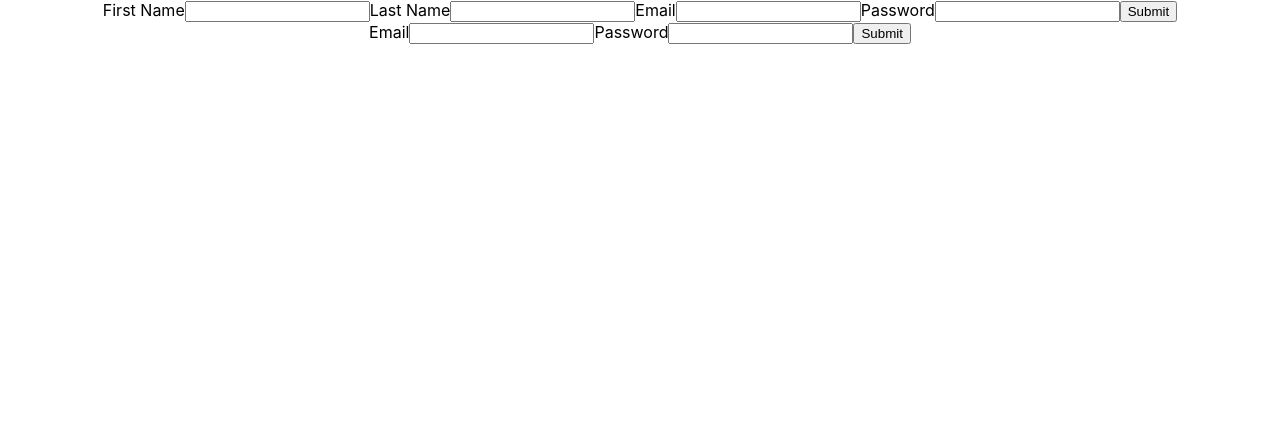
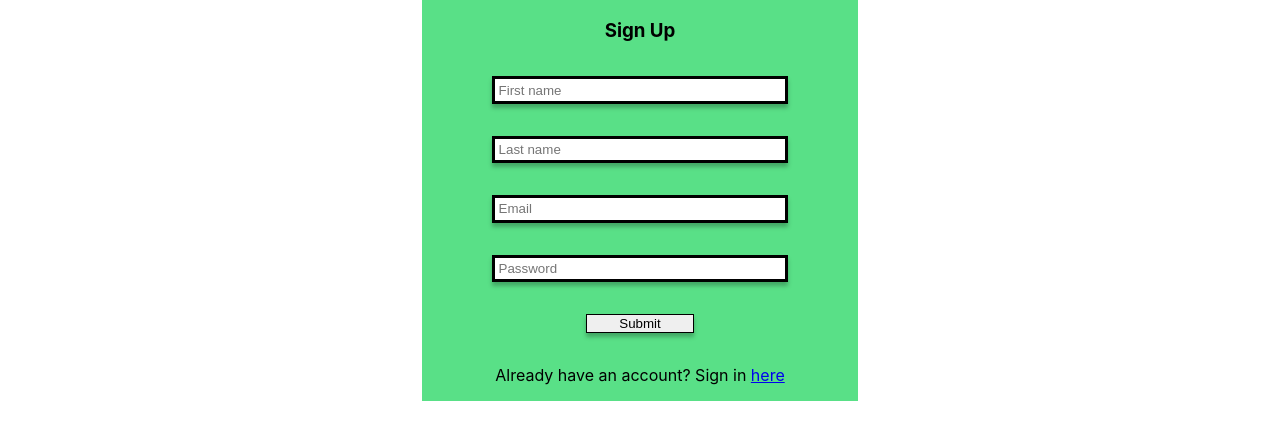
Before and after one commit to DavidKuseh/Yagi-fe, a React (Create React App) app: page / in a window 1280 px wide. Shown: the top 440 px of the page. Built offline with nearby package versions, Linux system fonts and the light colour scheme.

Commit message:
initial styling of auth forms

```diff
--- a/package.json
+++ b/package.json
@@ -14,6 +14,7 @@
     "react-scripts": "3.4.1",
     "redux": "^4.0.5",
     "redux-thunk": "^2.3.0",
+    "styled-components": "^5.1.0",
     "thunk": "0.0.1",
     "yup": "^0.28.4"
   },
--- a/src/App.css
+++ b/src/App.css
@@ -36,3 +36,7 @@
     transform: rotate(360deg);
   }
 }
+
+body > #root > div {
+  height: 100vh;
+}
--- a/src/App.js
+++ b/src/App.js
@@ -2,13 +2,13 @@ import React from 'react';
 import './App.css';
 
 import Register from '../src/Components/Register';
-import Login from '../src/Components/Login';
+// import Login from '../src/Components/Login';
 
 function App() {
   return (
     <div className="App">
       <Register />
-      <Login />
+      {/* <Login /> */}
     </div>
   );
 }
--- a/src/Components/Login.js
+++ b/src/Components/Login.js
@@ -1,8 +1,34 @@
 import React from "react";
 import { connect } from 'react-redux';
-import axios from "axios";
 import { useFormik } from "formik";
 import * as Yup from "yup";
+import styled from "styled-components";
+
+const LoginStyle = styled.div`
+    form {
+        background: #59E087;
+        width: 34%;
+        margin: auto;
+        display: flex;
+        flex-direction: column;
+
+        input {
+            width: 65%;
+            border: 3px solid #000000;
+            box-shadow: 0px 4px 4px rgba(0, 0, 0, 0.25);
+            margin: 1rem auto;
+            padding: 0.2rem;
+        }
+
+        button {
+            border: 1px solid #000000;
+            box-sizing: border-box;
+            box-shadow: 0px 4px 4px rgba(0, 0, 0, 0.25);
+            width: 25%;
+            margin: 1rem auto;
+        }
+    }
+`
 
 const Login = ( success ) => {
     const formik = useFormik({
@@ -17,39 +43,40 @@ const Login = ( success ) => {
             password: Yup.string()
             .required("required")
         }),
-        onSubmit: values => {
-            axios
-            .post("http://localhost:5000/api/auth/login", values)
-            .then(res => console.log(res))
-            .catch(error => console.log(error))
+        onSubmit: () => {
+            console.log("Login successful")
         }
     });
     return (
+        <LoginStyle>
         <form onSubmit={formik.handleSubmit}>
-            <label htmlFor="email">Email</label>
+            <h3>Sign in</h3>
             <input
                 id ="email"
                 name="email"
                 type="email"
                 onChange={formik.handleChange}
                 value={formik.values.email}
+                placeholder="Email"
             />
             {formik.touched.email && formik.errors.email ? (
                 <div>{formik.errors.email}</div>
             ) : null}
-            <label htmlFor="password">Password</label>
             <input
                 id ="password"
                 name="password"
                 type="password"
                 onChange={formik.handleChange}
                 value={formik.values.password}
+                placeholder="Password"
             />
             {formik.touched.password && formik.errors.password ? (
                 <div>{formik.errors.password}</div>
             ) : null}
             <button type="submit">Submit</button>
+            <p>Don't have an account? Join <a href="http://www.google.com" target="_blank" rel="noopener noreferrer">here</a> </p>
         </form>
+        </LoginStyle>
     )
 }
 
--- a/src/Components/Register.js
+++ b/src/Components/Register.js
@@ -1,8 +1,34 @@
 import React from "react";
 import { connect } from 'react-redux';
-import axios from "axios";
 import { useFormik } from "formik";
 import * as Yup from "yup";
+import styled from "styled-components";
+
+const RegisterStyle = styled.div`
+    form {
+        background: #59E087;
+        width: 34%;
+        margin: auto;
+        display: flex;
+        flex-direction: column;
+
+        input {
+            width: 65%;
+            border: 3px solid #000000;
+            box-shadow: 0px 4px 4px rgba(0, 0, 0, 0.25);
+            margin: 1rem auto;
+            padding: 0.2rem;
+        }
+
+        button {
+            border: 1px solid #000000;
+            box-sizing: border-box;
+            box-shadow: 0px 4px 4px rgba(0, 0, 0, 0.25);
+            width: 25%;
+            margin: 1rem auto;
+        }
+    }
+`
 
 const Register = ( success ) => {
     const formik = useFormik({
@@ -25,61 +51,62 @@ const Register = ( success ) => {
             password: Yup.string()
             .required("required")
         }),
-        onSubmit: values => {
-            axios
-            .post("http://localhost:5000/api/auth/register", values)
-            .then(res => console.log(res))
-            .catch(error => console.log(error))
+        onSubmit: () => {
+            console.log("Registration successful")
         }
     });
     return (
+        <RegisterStyle>
         <form onSubmit={formik.handleSubmit}>
-            <label htmlFor="firstName">First Name</label>
+        <h3>Sign Up</h3>
             <input
                 id ="firstName"
                 name="firstName"
                 type="text"
                 onChange={formik.handleChange}
                 value={formik.values.firstName}
+                placeholder="First name"
             />
             {formik.touched.firstName && formik.errors.firstName ? (
                 <div>{formik.errors.lastName}</div>
             ) : null}
-            <label htmlFor="lastName">Last Name</label>
             <input
                 id ="lastName"
                 name="lastName"
                 type="text"
                 onChange={formik.handleChange}
                 value={formik.values.lastName}
+                placeholder="Last name"
             />
             {formik.touched.lastName && formik.errors.lastName ? (
                 <div>{formik.errors.lastName}</div>
             ) : null}
-            <label htmlFor="email">Email</label>
             <input
                 id ="email"
                 name="email"
                 type="email"
                 onChange={formik.handleChange}
                 value={formik.values.email}
+                placeholder="Email"
             />
             {formik.touched.email && formik.errors.email ? (
                 <div>{formik.errors.email}</div>
             ) : null}
-            <label htmlFor="password">Password</label>
             <input
                 id ="password"
                 name="password"
                 type="password"
                 onChange={formik.handleChange}
                 value={formik.values.password}
+                placeholder="Password"
             />
             {formik.touched.password && formik.errors.password ? (
                 <div>{formik.errors.password}</div>
             ) : null}
             <button type="submit">Submit</button>
+        <p>Already have an account? Sign in <a href="http://www.google.com" target="_blank" rel="noopener noreferrer">here</a></p>
         </form>
+        </RegisterStyle>
     )
 }
 
```
Also changed, not shown: src/Utilities/axiosWithAuth.js (added, +13 -0 lines), 1 other file (tests, documents, lock files or other folders).
